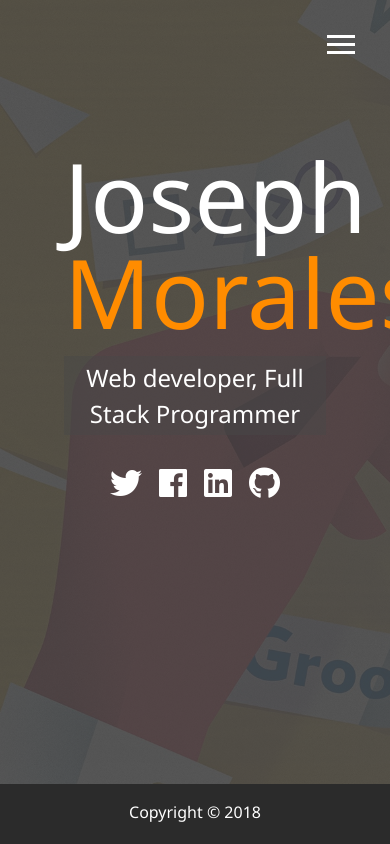
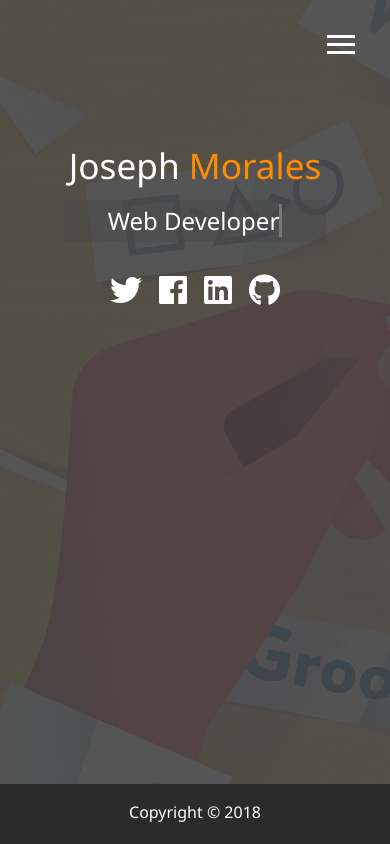
Before and after one commit to jam928/modern_portfolio, a website: page dist/index.html in a window 390 px wide. Drawn offline with Linux system fonts and the light colour scheme.

Commit message:
updated sm-heading

```diff
--- a/scss/_mobile.scss
+++ b/scss/_mobile.scss
@@ -10,10 +10,19 @@
     .projects {
         grid-template-columns: repeat(3,1fr);
     }
+
+    main {
+
+        .lg-heading {
+            font-size: 5rem;
+        }
+    }
 }
 
 // Tablets & Small Laptops
 @include mediaMd {
+
+
     main {
         align-items: center;
         text-align: center;
@@ -21,6 +30,7 @@
         .lg-heading {
             line-height: 1;
             margin-bottom: 1rem;
+            font-size: 4rem;
         }
     }
 
@@ -74,6 +84,12 @@
         margin-top: 10vh;
     }
 
+    main {
+        .lg-heading {
+            font-size: 2.2rem;
+        }
+    }
+
     .projects {
         grid-template-columns: 1fr;
     }
--- a/scss/main.scss
+++ b/scss/main.scss
@@ -164,6 +164,11 @@ main {
   }
 }
 
+/* cursor */
+.txt-type > .txt {
+  border-right: 0.2rem solid #777;
+}
+
 .btn-dark {
   @extend .btn;
   background: darken($primary-color, 50);
```
Also changed, not shown: dist/about.html, dist/css/main.css, dist/index.html, dist/js/main.js.
